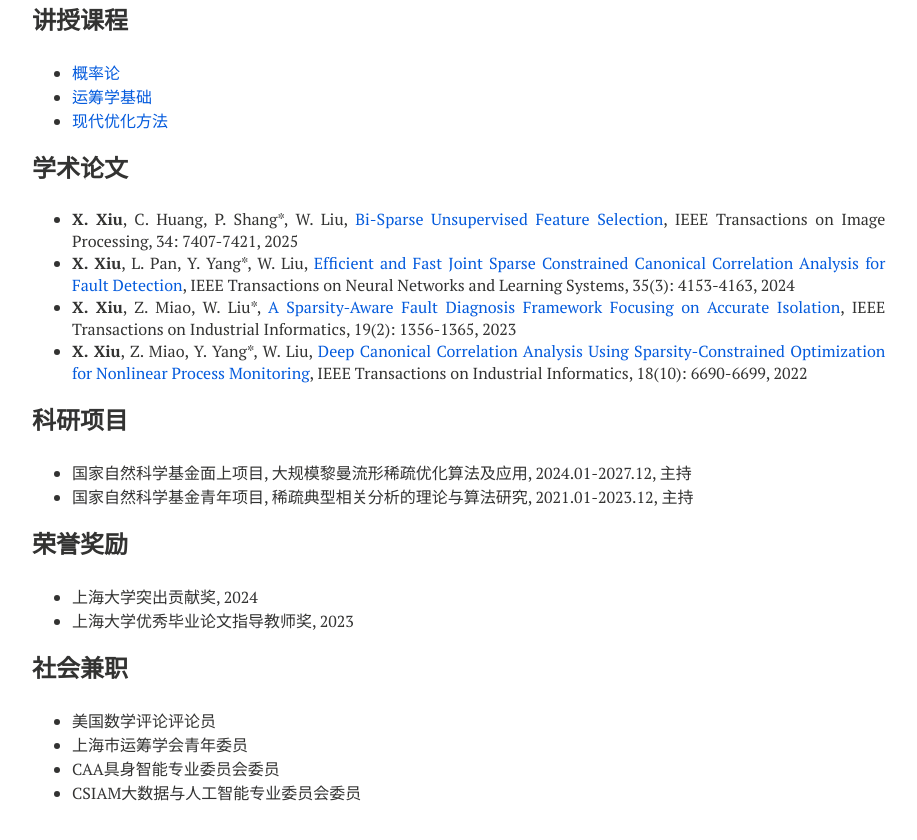
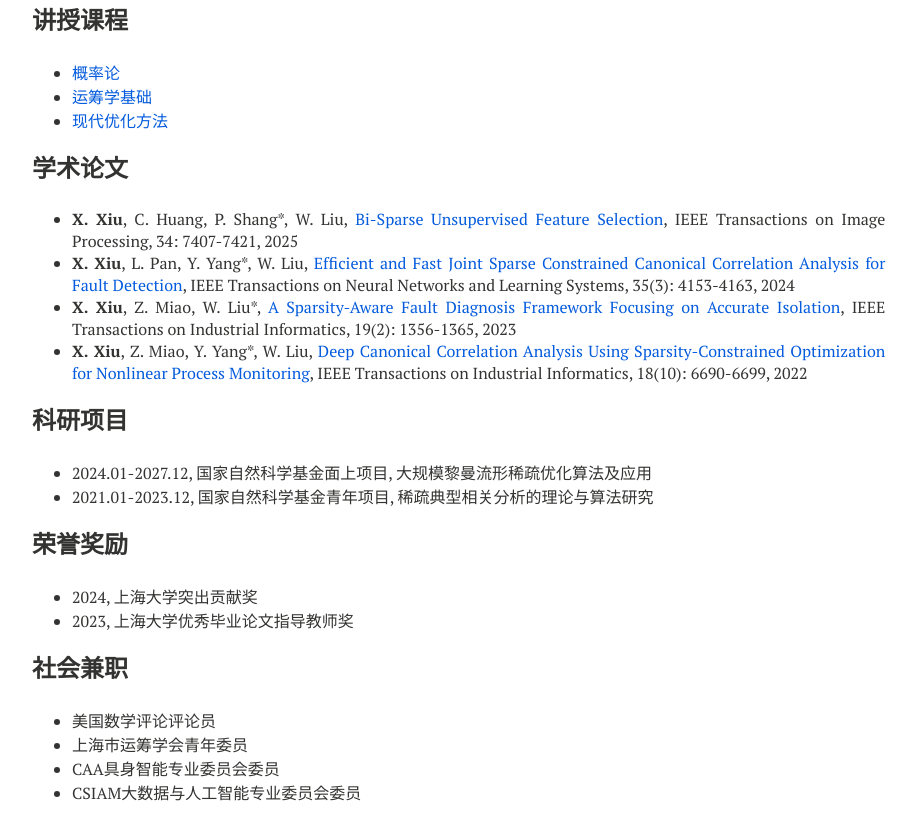
Before and after one commit to xianchaoxiu/xianchaoxiu.github.io, a Jekyll site: the page built from chinese/index.md, in a window 1280 px wide and 900 px high, scrolled down 610 px. Shown: the top 840 px of the window, without its empty margins (288-1205 px from the left). Built offline with Jekyll 4.4.1, drawn with Linux system fonts in a browser that asks for light colours; nearby versions of some CDN libraries.

Commit message:
Update index.md

```diff
--- a/chinese/index.md
+++ b/chinese/index.md
@@ -31,7 +31,7 @@ share: false
 
 ### 讲授课程
 * <a href="https://xianchaoxiu.github.io/chinese/course/PRO/" class="textlink" target="_blank">  概率论 </a><br>
-* <a href="https://xianchaoxiu.github.io/chinese/course/OR/" class="textlink" target="_blank">  运筹学基础 </a><br>
+* <a href="https://xianchaoxiu.github.io/chinese/course/OR/" class="textlink" target="_blank">   运筹学基础 </a><br>
 * <a href="https://xianchaoxiu.github.io/chinese/course/OPT/" class="textlink" target="_blank">  现代优化方法 </a><br>
 
 
@@ -44,14 +44,14 @@ share: false
 
 
 ### 科研项目
-* 国家自然科学基金面上项目, 大规模黎曼流形稀疏优化算法及应用, 2024.01-2027.12, 主持 <br>
-* 国家自然科学基金青年项目, 稀疏典型相关分析的理论与算法研究, 2021.01-2023.12, 主持 <br>
+* 2024.01-2027.12, 国家自然科学基金面上项目, 大规模黎曼流形稀疏优化算法及应用 <br>
+* 2021.01-2023.12, 国家自然科学基金青年项目, 稀疏典型相关分析的理论与算法研究 <br>
 
 
 
 ### 荣誉奖励
-* 上海大学突出贡献奖, 2024 <br>
-* 上海大学优秀毕业论文指导教师奖, 2023 <br>
+* 2024, 上海大学突出贡献奖 <br>
+* 2023, 上海大学优秀毕业论文指导教师奖 <br>
 
 
 ### 社会兼职
```
